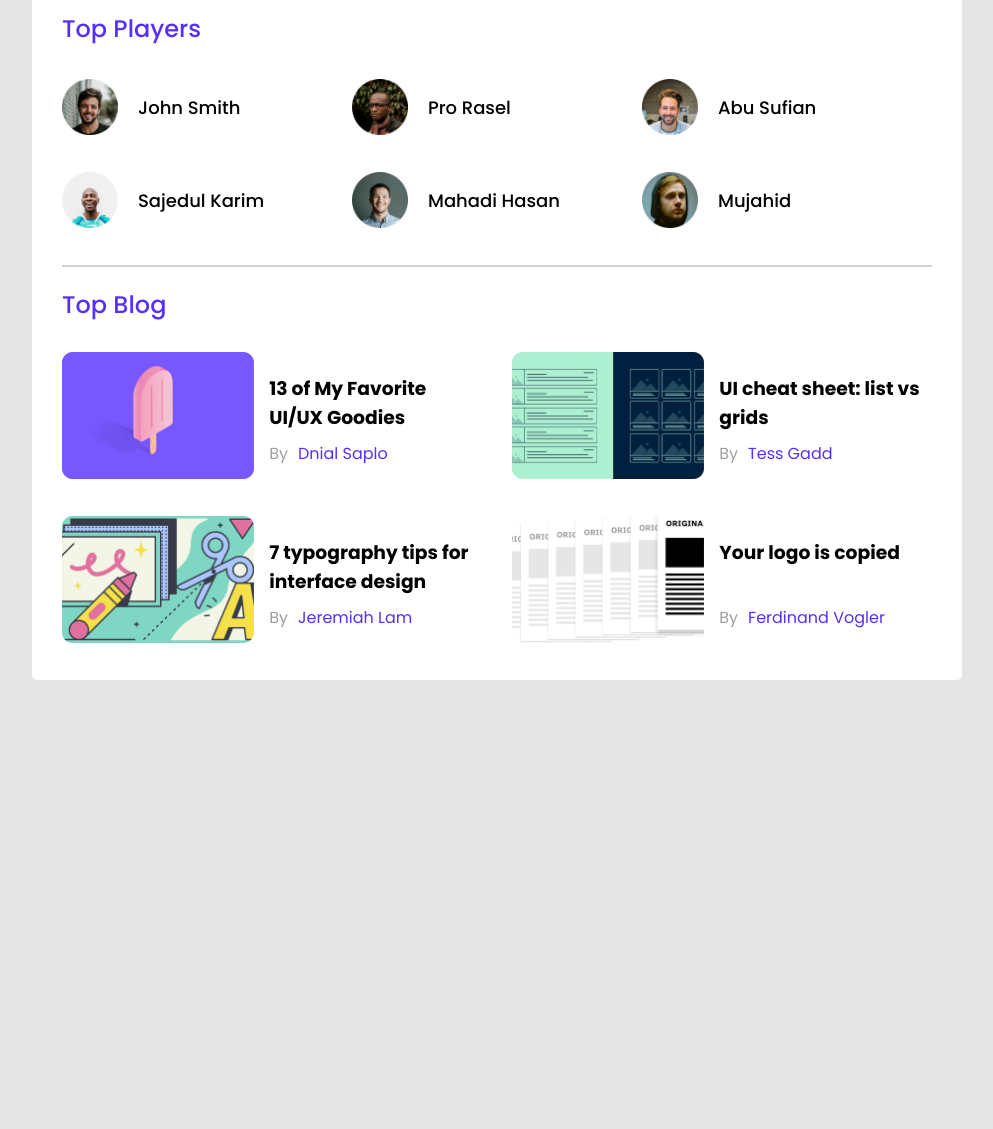
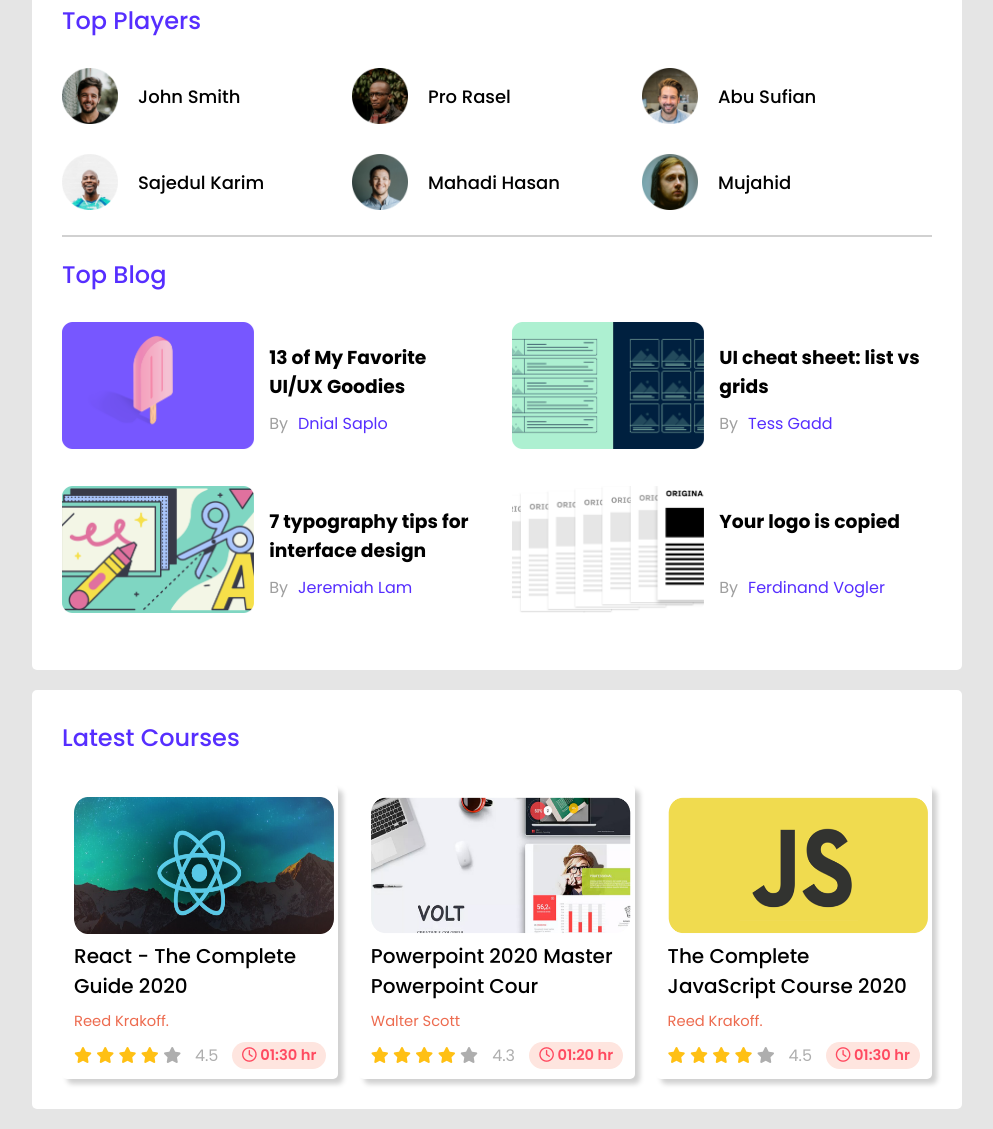
Before and after one commit to Mahadi90/leader-board, a plain HTML site: page index.html in a window 1280 px wide. Shown: the part 47-1176 px from the top of the page, without its empty margins (143-1136 px from the left). Before the commit the page ends 800 px from the top, so only its background shows below. Drawn offline with Linux system fonts and the light colour scheme.

Commit message:
third commit

```diff
--- a/index.html
+++ b/index.html
@@ -5,13 +5,16 @@
     <meta http-equiv="X-UA-Compatible" content="IE=edge">
     <meta name="viewport" content="width=device-width, initial-scale=1.0">
     <title>Leader Board</title>
+<!-- font awesome link -->
+    <link rel="stylesheet" href="https://cdnjs.cloudflare.com/ajax/libs/font-awesome/6.2.1/css/all.min.css" integrity="sha512-MV7K8+y+gLIBoVD59lQIYicR65iaqukzvf/nwasF0nqhPay5w/9lJmVM2hMDcnK1OnMGCdVK+iQrJ7lzPJQd1w==" crossorigin="anonymous" referrerpolicy="no-referrer" />
+<!-- css link -->
     <link rel="stylesheet" href="styles/style.css">
 </head>
 <body>
-    <head>
-
-    </head>
+    <header id="header">
+    </header>
     <main>
+        <!-- top blog and top player section start here -->
         <section class="container">
             <div class="top-players">
                 <h2 class="section-title">Top Players</h2>
@@ -92,6 +95,63 @@
             </div>
         </section>
 
+        <!-- course section start here -->
+        <section class="container">
+            <div class="latest-courses">
+                <h2 class="section-title">Latest Courses</h2>
+                <div class="courses">
+                    <div class="course">
+                        <img src="images/courses/course-1.png" alt="" class="course-img">
+                         <h3 class="course-title">React - The Complete Guide 2020</h3>
+                         <p class="course-authore">Reed Krakoff.</p>
+                         <div class="course-info">
+                             <div class="course-icon">
+                                 <i class="fa-solid fa-star filled"></i>
+                                 <i class="fa-solid fa-star filled"></i>
+                                 <i class="fa-solid fa-star filled"></i>
+                                 <i class="fa-solid fa-star filled"></i>
+                                 <i class="fa-solid fa-star empty"></i>
+                            </div>
+                            <p>4.5</p>
+                            <div class="time"><i class="fa-regular fa-clock"></i> 01:30 hr</div>
+                         </div>
+                    </div>
+                    <div class="course">
+                        <img src="images/courses/course-2.png" alt="" class="course-img">
+                         <h3 class="course-title">Powerpoint 2020 Master Powerpoint Cour</h3>
+                         <p class="course-authore">Walter Scott</p>
+                         <div class="course-info">
+                             <div class="course-icon">
+                                 <i class="fa-solid fa-star filled"></i>
+                                 <i class="fa-solid fa-star filled"></i>
+                                 <i class="fa-solid fa-star filled"></i>
+                                 <i class="fa-solid fa-star filled"></i>
+                                 <i class="fa-solid fa-star empty"></i>
+                            </div>
+                            <p>4.3</p>
+                            <div class="time"><i class="fa-regular fa-clock"></i> 01:20 hr</div>
+                         </div>
+                    </div>
+                    <div class="course">
+                        <img src="images/courses/course-3.png" alt="" class="course-img">
+
+                         <h3 class="course-title">The Complete JavaScript Course 2020</h3>
+                         <p class="course-authore">Reed Krakoff.</p>
+                         <div class="course-info">
+                             <div class="course-icon">
+                                 <i class="fa-solid fa-star filled"></i>
+                                 <i class="fa-solid fa-star filled"></i>
+                                 <i class="fa-solid fa-star filled"></i>
+                                 <i class="fa-solid fa-star filled"></i>
+                                 <i class="fa-solid fa-star empty"></i>
+                            </div>
+                            <p>4.5</p>
+                            <div class="time"><i class="fa-regular fa-clock"></i> 01:30 hr</div>
+                         </div>
+                    </div>
+                </div>
+            </div>
+        </section>
     </main>
 </body>
 </html>
--- a/styles/style.css
+++ b/styles/style.css
@@ -1,15 +1,21 @@
 /* google font url */
 @import url('https://fonts.googleapis.com/css2?family=Poppins:wght@400;500;600;700&display=swap');
+
+* {
+    margin: 0;
+}
 
 body {
     font-family: 'Poppins', sans-serif;
     background-color: #E5E5E5;
 }
 
+/* header section start here */
+
 /* main area styles */
 .container {
     width: 870px;
-    margin: 0 auto;
+    margin: 20px auto;
     background-color: #ffff;
     padding: 30px;
     border-radius: 5px;
@@ -54,6 +60,10 @@ body {
 }
 
 /* top blog stles */
+.top-blogs {
+    margin: 20px 0;
+}
+
 .blogs {
     display: grid;
     grid-template-columns: repeat(2, 1fr);
@@ -74,18 +84,78 @@ body {
     height: 68px;
     left: 508px;
 }
+
 .blog-img img {
     height: 244px;
     height: 127px;
 }
-.blog-authore .blog-description{
+
+.blog-authore .blog-description {
     font-weight: 400;
     font-size: 16px;
     color: #9F9F9F;
-    margin-top: -20px;
 }
-.blog-authore .blog-description a{
+
+.blog-authore .blog-description a {
     text-decoration: none;
     margin: 10px;
     color: #562EFF;
 }
+
+/* courses section styles */
+.courses {
+    display: flex;
+    justify-content: space-between;
+}
+
+.course {
+    width: 252.42px;
+    height: 269.79px;
+    padding: 12px;
+    box-shadow: 5px 5px 5px rgba(0, 0, 0, 0.185);
+    border-radius: 5px;
+}
+
+.course img {
+    width: 260px;
+    height: 137px;
+}
+
+.course-title {
+    font-weight: 500;
+    font-size: 20.0336px;
+}
+
+.course-authore {
+    font-weight: 400;
+    font-size: 14.6913px;
+    color: #ED6B4F;
+    margin: 10px 0;
+}
+
+.course-info {
+    display: flex;
+    justify-content: space-between;
+    align-items: center;
+}
+
+.course-icon .filled {
+    color: #FFC014;
+}
+
+.course-icon .empty {
+    color: #AEAEAE;
+}
+
+.course-info p {
+    color: #AEAEAE;
+}
+
+.time {
+    color: #FF4A60;
+    background: #FEE5DF;
+    border-radius: 14.6913px;
+    font-weight: 600;
+    font-size: 14.6913px;
+    padding: 3px 10px;
+}
```
